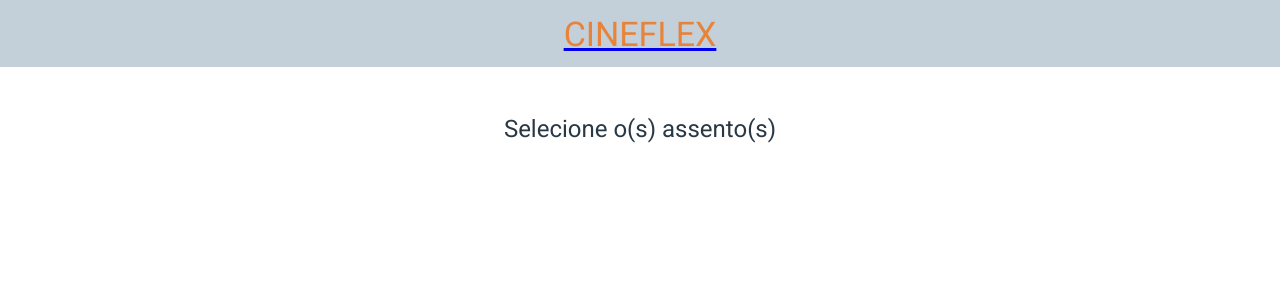
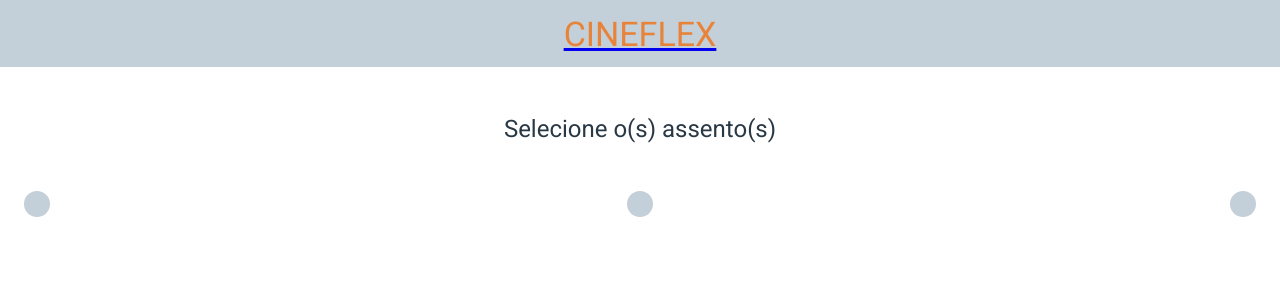
Before and after one commit to Calil-Silva/cineflex-frontend, a React (Create React App) app: page /sessoes/1/assentos/1 in a window 1280 px wide. Shown: the top 300 px of the page. Built offline with nearby package versions, Linux system fonts and the light colour scheme; no server answers.

Commit message:
selecao de assentos parcialmente implementada

```diff
--- a/src/Components/sitting/sitting.css
+++ b/src/Components/sitting/sitting.css
@@ -0,0 +1,21 @@
+.seats {
+    display: flex;
+    flex-wrap: wrap;
+    justify-content: space-between;
+    gap: 18px 7px;
+    /* display: grid; */
+    /* grid-template-columns: repeat(10, 1fr);
+    grid-auto-rows: 26px;
+    grid-auto-columns: 26px;
+    grid-gap: 18px 7px; */
+    padding: 0 24px;
+}
+
+.seats .seat {
+    border-radius: 100%;
+    height: 26px;
+    width: 26px;
+    background-color: #C3CFD9;
+    /* border: 1px solid blue;
+    border-radius: 100%; */
+}
--- a/src/Components/sitting/sitting.js
+++ b/src/Components/sitting/sitting.js
@@ -15,11 +15,19 @@
         })
     }, [])
 
-console.log(seats)
+    console.log(seats)
 
     return (
         <section>
             <h1>Selecione o(s) assento(s)</h1>
+
+            <div className="seats">
+                <div className="seat"></div>
+                <div className="seat"></div>
+                <div className="seat"></div>
+
+
+            </div>
         </section>
     )
 }
```
